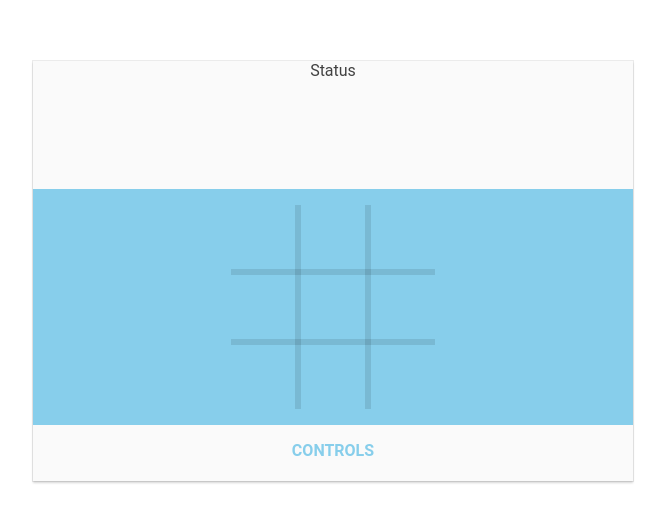
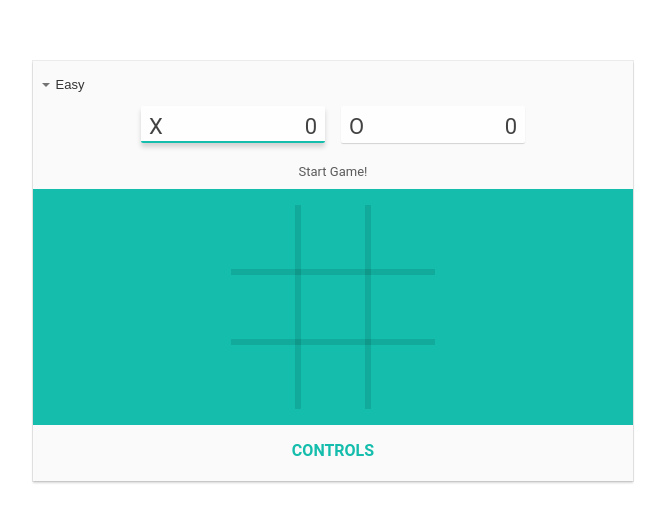
Before and after one commit to elankumaranrk/tic-tac-toe, a React (Create React App) app: page / in a window 1280 px wide. Shown: the part 129-652 px from the top of the page, without its empty margins (307-972 px from the left). Built offline with nearby package versions, Linux system fonts and the light colour scheme.

Commit message:
Add Game Status

```diff
--- a/package.json
+++ b/package.json
@@ -3,6 +3,7 @@
   "version": "0.1.0",
   "private": true,
   "dependencies": {
+    "classnames": "^2.2.6",
     "react": "^16.4.2",
     "react-dom": "^16.4.2",
     "react-scripts": "1.1.4"
--- a/src/App.css
+++ b/src/App.css
@@ -2,7 +2,7 @@
 	--font-family: 'Roboto', sans-serif;
 	--background-color: rgba(0, 0, 0, 0.02);
 	--color: rgba(0, 0, 0, 0.74);
-	--accent-color: skyblue;
+	--accent-color: #14bdac;
 	--accent-hover-color: rgba(255, 255, 255, 0.1);
 	--indicator-background-color: rgba(255, 255, 255, 0.8);
 }
@@ -29,7 +29,35 @@ html {
 	align-items: center;
 	height: 128px;
 }
-
+.status .indicators {
+	display: flex;
+	max-width: 400px;
+	width: 100%;
+}
+.status .indicator {
+	display: flex;
+	justify-content: space-between;
+	background: var(--indicator-background-color);
+	border-bottom: 2px solid transparent;
+	padding: 8px 8px 2px;
+	width: 100%;
+	text-align: right;
+	font-size: 22px;
+	margin: 8px;
+	box-shadow: 0 1px 1px rgba(0, 0, 0, 0.16);
+	border-radius: 2px;
+	align-items: center;
+}
+.status .indicator.active {
+	border-bottom-color: var(--accent-color);
+	box-shadow: 0 4px 5px rgba(0, 0, 0, 0.16);
+}
+.status .current-status {
+	font-size: 13px;
+	height: 16px;
+	text-align: center;
+	color: rgba(0, 0, 0, 0.64);
+}
 .board {
 	background-color: var(--accent-color);
 	padding: 10px 0;
@@ -59,7 +87,18 @@ html {
 	transition: opacity 0.5s cubic-bezier(0.4, 0, 1, 1),
 		transform 0.5s cubic-bezier(0.4, 0, 1, 1), visibility 0.5s step-end;
 }
-
+.winner {
+	display: flex;
+	align-items: center;
+	flex-direction: column;
+	justify-content: center;
+	height: 216px;
+	font-size: 34px;
+	font-weight: bold;
+	text-transform: uppercase;
+	opacity: 0;
+	animation: fade-in 600ms ease-in-out forwards;
+}
 .controls {
 	padding: 16px;
 	text-align: center;
@@ -80,6 +119,14 @@ html {
 .board .cells .cell {
 	position: relative;
 }
+.clickable {
+	position: relative;
+	cursor: pointer;
+	transition: background-color 300ms ease-in-out;
+}
+.clickable:hover {
+	background-color: var(--accent-hover-color);
+}
 
 svg.xo-x path,
 svg.xo-o path {
@@ -92,7 +139,19 @@ svg.xo-x {
 	position: absolute;
 	transform: scale(0.7);
 }
-
+.winner svg.xo-o,
+.winner svg.xo-x {
+	position: inherit;
+	height: 128px;
+	width: 128px;
+}
+.winner .draw svg.xo-o,
+.winner .draw svg.xo-x {
+	position: inherit;
+	height: 96px;
+	width: 96px;
+	margin: -16px;
+}
 svg.xo-x path {
 	stroke-dasharray: 135.764;
 	stroke-dashoffset: 135.764;
@@ -116,3 +175,38 @@ svg.xo-o path {
 		transform: scale(1);
 	}
 }
+.select {
+	position: relative;
+	margin-right: 74%;
+	margin-top: 10px;
+}
+
+select {
+	-webkit-appearance: none;
+	-moz-appearance: none;
+	appearance: none;
+	display: block;
+	background: none;
+	border: none;
+	border-radius: 0;
+	padding: 6px 2px;
+	width: 100%;
+	font-size: 13px;
+	color: #333;
+	outline: none;
+	min-width: 85px;
+	margin-left: 12px;
+}
+.select::before {
+	content: '';
+	border-color: rgba(0, 0, 0, 0.54) transparent;
+	border-style: solid;
+	border-width: 4px 4px 0 4px;
+	display: inline-block;
+	height: 0;
+	vertical-align: top;
+	width: 0;
+	position: absolute;
+	left: 0;
+	top: 12px;
+}
--- a/src/components/Board.jsx
+++ b/src/components/Board.jsx
@@ -4,27 +4,17 @@ import Cells from './Cells';
 import Background from './svg/Background';
 
 export default class Board extends Component {
-	state = {
-		cells: new Array(9).fill(''),
-		isXNext: true
-	};
-	static propTypes = {};
-
-	cellClickHandler = cellIndex => {
-		const { cells, isXNext } = this.state;
-
-		let newCells = cells.slice();
-		newCells[cellIndex] = isXNext ? 'X' : 'O';
-
-		this.setState({ cells: newCells, isXNext: !isXNext });
+	static propTypes = {
+		cells: PropTypes.arrayOf(PropTypes.string),
+		cellClickHandler: PropTypes.func
 	};
 
 	render() {
-		const { cells } = this.state;
+		const { cells, cellClickHandler } = this.props;
 		return (
 			<div className="board">
 				<Background />
-				<Cells cells={cells} cellClickHandler={this.cellClickHandler} />
+				<Cells cells={cells} cellClickHandler={cellClickHandler} />
 			</div>
 		);
 	}
--- a/src/components/Game.jsx
+++ b/src/components/Game.jsx
@@ -5,11 +5,33 @@ import Board from './Board';
 import Controls from './Controls';
 
 export default class Game extends Component {
+	state = {
+		cells: new Array(9).fill(''),
+		isXNext: true,
+		mode: 'easy'
+	};
+	onModeChange = ({ target }) => {
+		const { value } = target;
+		this.setState({ mode: value });
+	};
+	cellClickHandler = cellIndex => {
+		const { cells, isXNext } = this.state;
+
+		let newCells = cells.slice();
+		newCells[cellIndex] = isXNext ? 'X' : 'O';
+
+		this.setState({ cells: newCells, isXNext: !isXNext });
+	};
 	render() {
+		const { cells, isXNext, mode } = this.state;
 		return (
 			<div>
-				<Status />
-				<Board />
+				<Status
+					isXNext={isXNext}
+					mode={mode}
+					onModeChange={this.onModeChange}
+				/>
+				<Board cells={cells} cellClickHandler={this.cellClickHandler} />
 				<Controls />
 			</div>
 		);
--- a/src/components/Status.jsx
+++ b/src/components/Status.jsx
@@ -1,8 +1,33 @@
 import React from 'react';
 import PropTypes from 'prop-types';
+import classNames from 'classnames';
 
-const Status = () => {
-	return <div className="status">Status</div>;
+const Status = ({ isXNext, mode, onModeChange }) => {
+	const indicatorClassX = classNames('indicator', { active: isXNext });
+	const indicatorClassO = classNames('indicator', { active: !isXNext });
+	return (
+		<div className="status">
+			<span className="select">
+				<select onChange={onModeChange} value={mode} name="mode" id="mode">
+					<option value="easy">Easy</option>
+					<option value="medium">Medium</option>
+					<option value="hard">Impossible</option>
+					<option value="faf">Play against a Friend</option>
+				</select>
+			</span>
+			<div className="indicators">
+				<div className={indicatorClassX}>
+					<span>X</span>
+					<span>0</span>
+				</div>
+				<div className={indicatorClassO}>
+					<span>O</span>
+					<span>0</span>
+				</div>
+			</div>
+			<p className="current-status">Start Game!</p>
+		</div>
+	);
 };
 
 Status.propTypes = {};
```
Also changed, not shown: 1 other file (tests, documents, lock files or other folders).
